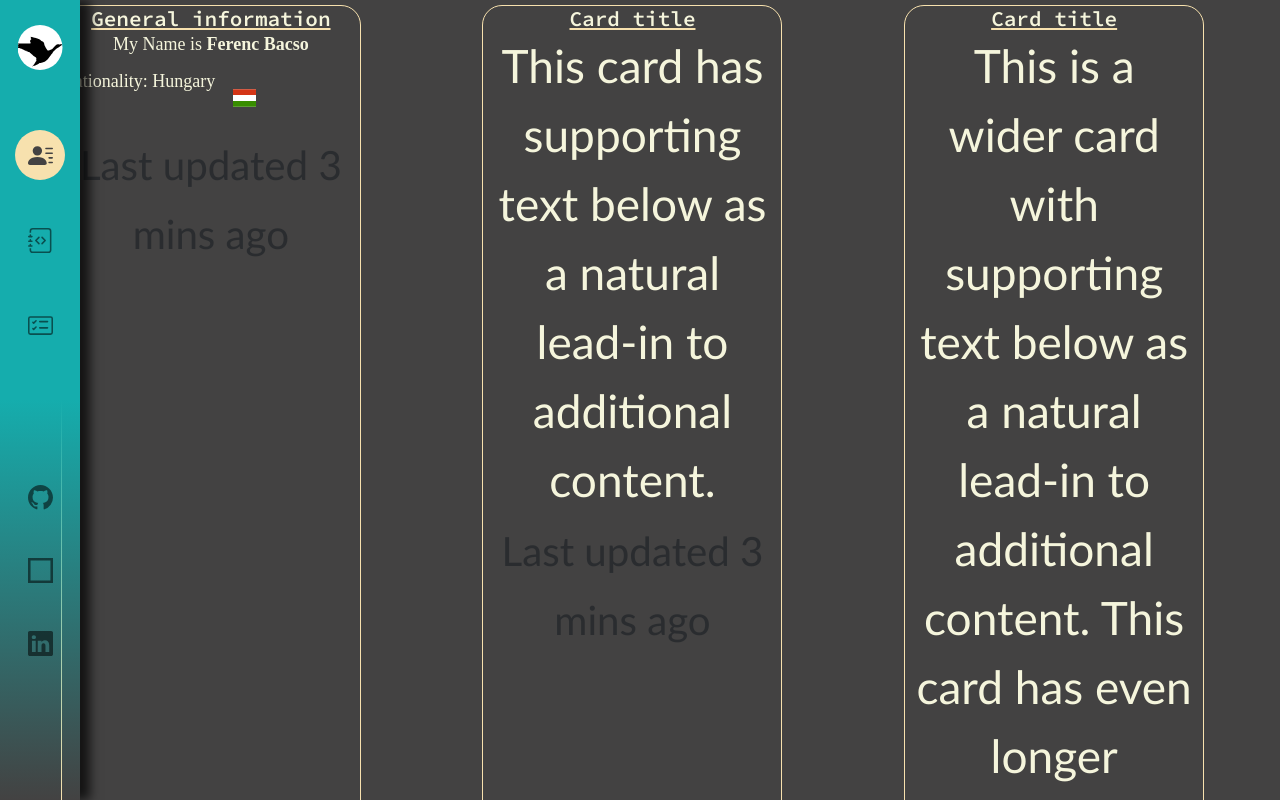
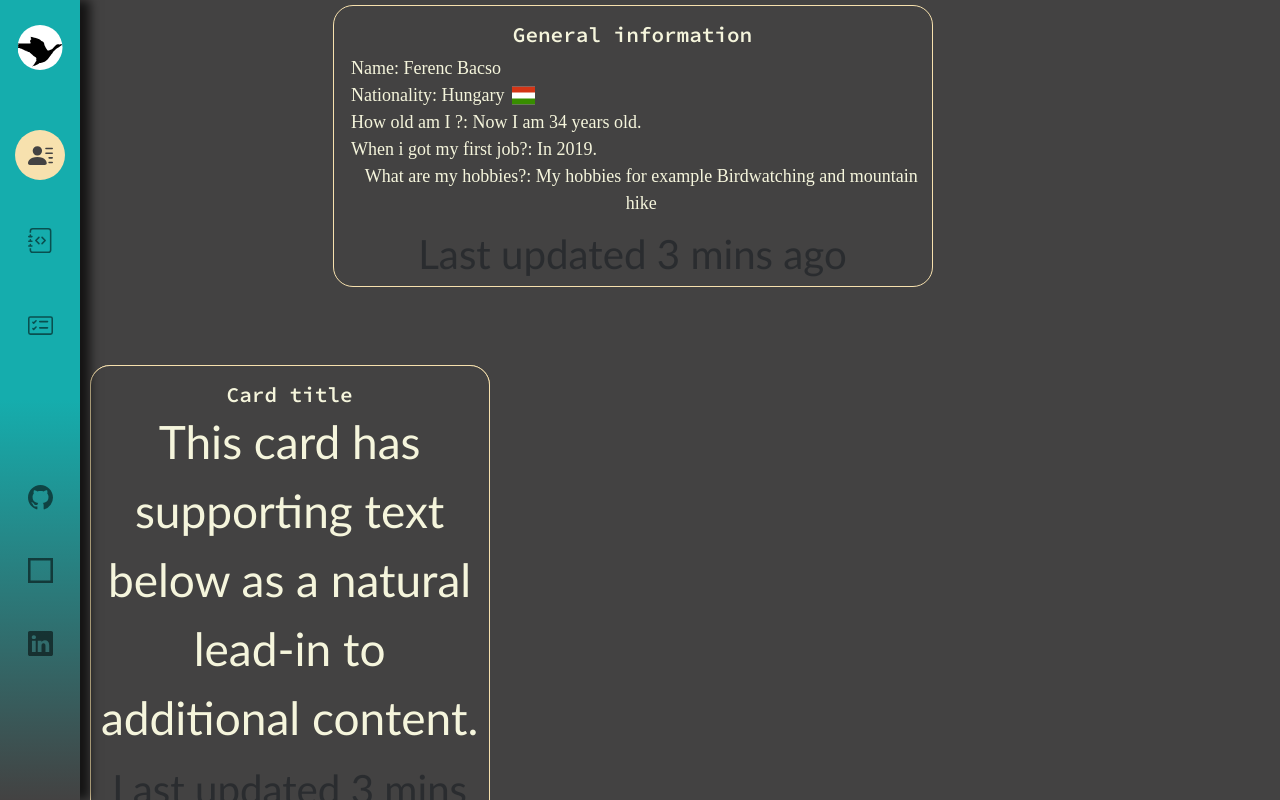
Before and after one commit to FerencBacso89/resume, a React (Vite) app: page /introduce in a window 1280 px wide. Shown: the top 800 px of the page. Built offline with nearby package versions, Linux system fonts and the light colour scheme.

Commit message:
inttroduce page layout
introduce layout design & fill relevant data

```diff
--- a/src/Components/Introduce/Introduce.jsx
+++ b/src/Components/Introduce/Introduce.jsx
@@ -14,11 +14,11 @@ import Hun from "../../assets/img/hu.svg"
 const calcAge=() =>{
   const theBigday= new Date('1989-04-02');
   const currDate= new Date();
-  const age = currDate.getFullYear - theBigday.getFullYear;
+  const age = currDate.getFullYear() - theBigday.getFullYear();
   return age;
 }
 function Introduce() {
-  /*dynamichnadel how many years old */
+  /*dynamic hanadle how many years old */
   const [age, setAge] = React.useState(calcAge());
   return (
     <>
@@ -32,16 +32,39 @@ function Introduce() {
                   <h2 class="card-title">General information</h2>
                  <section className='info'>
                         <div className='general'>
-                              <p>My Name is <b>Ferenc Bacso</b></p>
+                              <span className='row'>Name: Ferenc Bacso</span>
                               <span className='row'>Nationality: Hungary <img src={Hun}  alt='Hungarian National flag'></img></span>
+                              <span className='row'>How old am I ?: Now I am {calcAge()} years old.</span>
+                              <span className='row'>When i got my first job?: In 2019.</span>
+                              <span className='row'>What are my hobbies?: My hobbies for example Birdwatching and mountain hike</span>
                         </div>
                  </section>
+
                 </div>
                 <div class="card-footer">
                   <small class="text-muted">Last updated 3 mins ago</small>
                 </div>
               </div>
-              <div class="card-info">
+
+            </div>
+        <section className='infogrid container-fluid'>
+              <div class="card-row row">
+                        <div class="cardDeep col-4">
+                          <div class="card-body">
+                            <h2 class="card-title">Generation</h2>
+                                  <div className='gal'>
+                                        <span className='row'>Na</span>
+                                        <span className='row'>Nationality: Hungary </span>
+                                        <span className='row'>How old am I ?: Now I am {calcAge()} years old.</span>
+                                        <span className='row'>When i got my first job?: In 2019.</span>
+                                        <span className='row'>What are my hobbies?: My hobbies for example Birdwatching and mountain hike</span>
+                                  </div>
+                          </div>
+                          <div class="card-footer">
+                            <small class="text-muted">Last updated 3 mins ago</small>
+                          </div>
+                        </div>
+                        <div class="cardDeep col-4">
                           <div class="card-body">
                             <h2 class="card-title">Card title</h2>
                             <p class="card-text">This card has supporting text below as a natural lead-in to additional content.</p>
@@ -50,16 +73,8 @@ function Introduce() {
                             <small class="text-muted">Last updated 3 mins ago</small>
                           </div>
                         </div>
-              <div class="card-info">
-                <div class="card-body">
-                  <h2 class="card-title">Card title</h2>
-                  <p class="card-text">This is a wider card with supporting text below as a natural lead-in to additional content. This card has even longer content than the first to show that equal height action.</p>
                   </div>
-                <div class="card-footer">
-                  <small class="text-muted">Last updated 3 mins ago</small>
-                </div>
-              </div>
-        </div>
+          </section>
     </section>
 
 
--- a/src/Components/Introduce/introduce.css
+++ b/src/Components/Introduce/introduce.css
@@ -41,29 +41,52 @@
     top:20%;
 }
 .general{
+    margin-top: 1vh;
     font-size: 1.8rem;
     font-family: title;
 }
+.general> span{
+    margin-left: 10px;
+}
 .general span>img{
     width: 3vw;
-    height: 5vh;
-    top: -1.2vh;
-    margin: 1rem;
 }
 .card-title{
     font-family: codePro_reg;
     font-size: 2.1rem;
     font-weight: 600;
-    text-decoration: underline overline var(--lightText);
+    /* text-decoration: underline overline var(--lightText); */
+    margin-top: 2vh;
 }
 .card-info{
     background:  var(--primeColor);
 border: 1px solid var(--lightText);
 border-radius: 20px;
 margin: 0.5rem auto;
-max-width: 300px;
+max-width: 600px;
 color: beige;
 word-wrap: break-word;
 overflow: hidden;
+}
+/* More info in grid layout  */
+.infogrid{
+    top:50vh;
+    display:flex ;
+    justify-content: space-between;
+}
+.card-row{
 
 }
+.cardDeep{
+    background:  var(--primeColor);
+    border: 1px solid var(--lightText);
+    border-radius: 20px;
+    margin: 0.5rem auto;
+    max-width: 400px;
+    color: beige;
+    word-wrap: break-word;
+    overflow: hidden;
+    margin-left: 7vw;
+    position: absolute;
+    top:45vh;
+}
```
Lines whose indentation alone changed are shown as unchanged.
